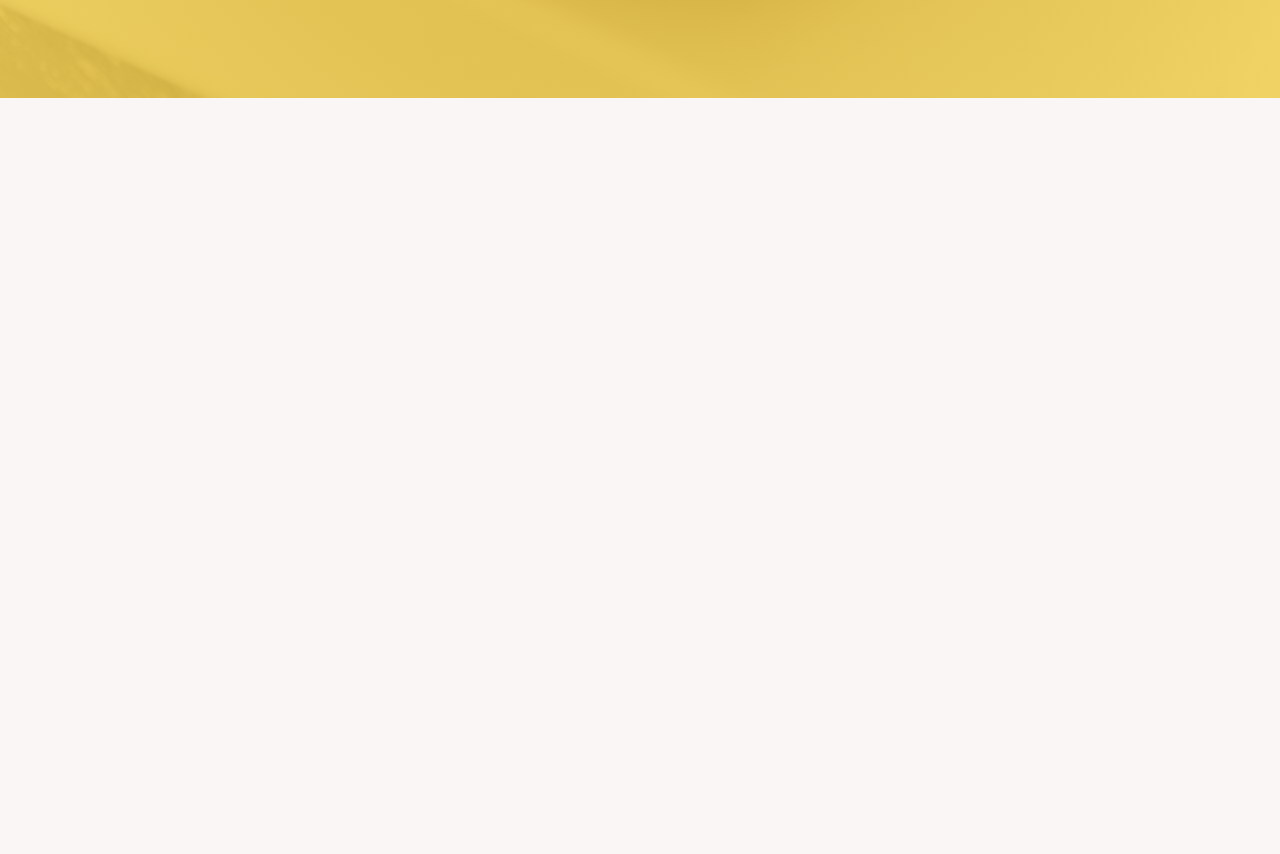
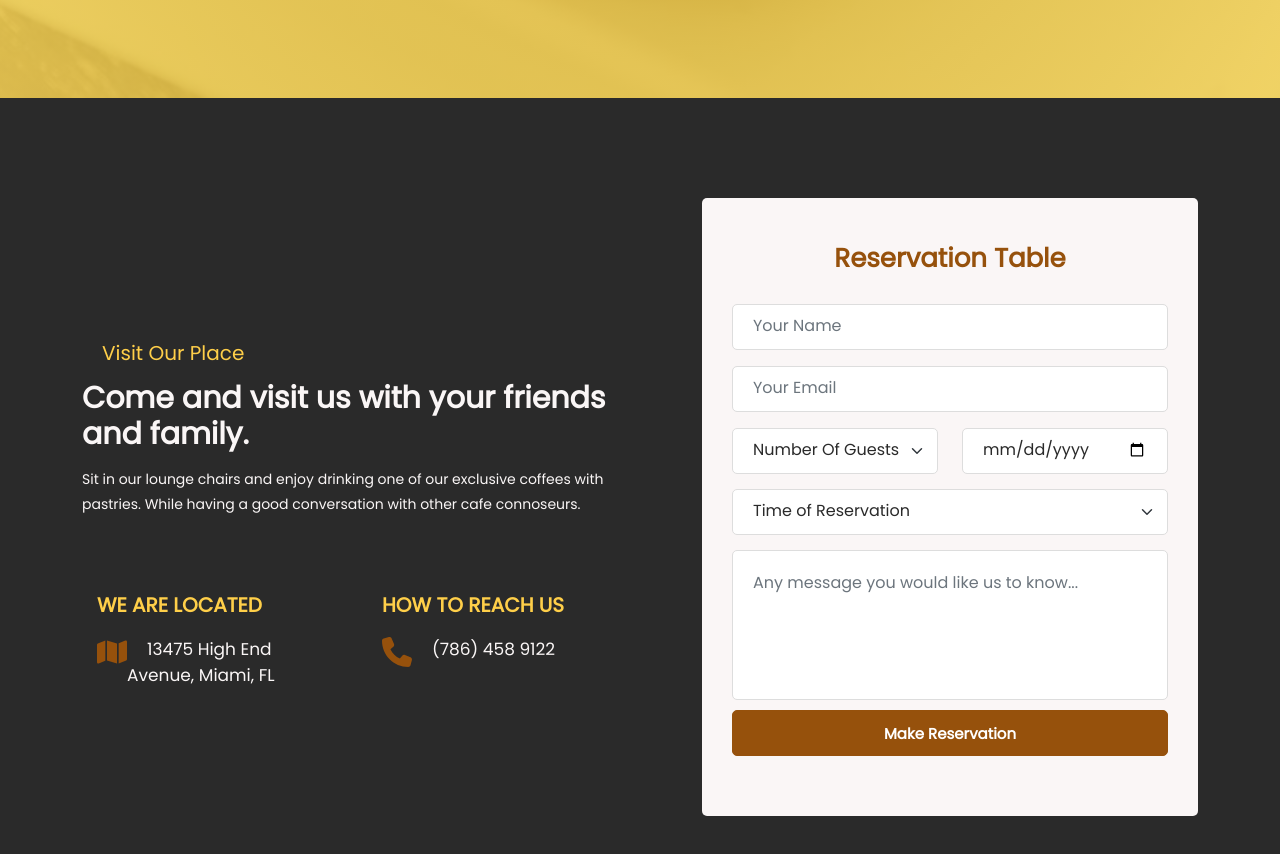
Before and after one commit to andresmgomez/cafeteria-landing-website, a React (Create React App) app: page / in a window 1280 px wide. Shown: the part 3260-4114 px from the top of the page. Before the commit the page ends 3358 px from the top, so only its background shows below. Built offline with nearby package versions, Linux system fonts and the light colour scheme.

Commit message:
Add contact's section structure and styles into React component

```diff
--- a/src/App.jsx
+++ b/src/App.jsx
@@ -3,6 +3,7 @@ import { HeaderComponent } from './components/Common/Header/Header';
 import { HeroComponent } from './components/Common/Hero/Hero';
 import { AboutComponent } from './components/About/About';
 import { PastriesComponent } from './components/Pastries/Pastries';
+import { ContactComponent } from './components/Common/Contact/Contact';
 
 function App() {
 	return (
@@ -13,6 +14,9 @@ function App() {
 				<AboutComponent />
 				<PastriesComponent />
 			</main>
+			<footer>
+				<ContactComponent />
+			</footer>
 		</>
 	);
 }
--- /dev/null
+++ b/src/components/common/Contact/Contact.jsx
@@ -0,0 +1,164 @@
+import { Container, Row, Col, Form, Button } from 'react-bootstrap';
+
+import { FontAwesomeIcon } from '@fortawesome/react-fontawesome';
+import { faMap } from '@fortawesome/free-solid-svg-icons';
+import { faPhone } from '@fortawesome/free-solid-svg-icons';
+
+import classes from './Contact.module.css';
+
+export function ContactComponent() {
+	return (
+		<section className={`${classes.contactArea}`}>
+			<Container>
+				<Row>
+					<Col lg={6} className='align-self-center'>
+						<div className={`${classes.contactSection}`}>
+							<h4>Visit Our Place</h4>
+							<h2>Come and visit us with your friends and family.</h2>
+							<p>
+								Sit in our lounge chairs and enjoy drinking one of our exclusive
+								coffees with pastries. While having a good conversation with
+								other cafe connoseurs.
+							</p>
+						</div>
+						<Row>
+							<Col lg={6}>
+								<div className={`${classes.placeLocation}`}>
+									<h4>We Are Located</h4>
+									<span>
+										<FontAwesomeIcon
+											icon={faMap}
+											className={`${classes.fontContacts}`}
+										/>
+										<a href='#location'>13475 High End Avenue, Miami, FL</a>
+									</span>
+								</div>
+							</Col>
+							<Col lg={6}>
+								<div className={`${classes.placePhone}`}>
+									<h4>How to Reach Us</h4>
+									<span>
+										<FontAwesomeIcon
+											icon={faPhone}
+											className={`${classes.fontContacts}`}
+										/>
+										<a href='#phone'>(786) 458 9122</a>
+									</span>
+								</div>
+							</Col>
+						</Row>
+					</Col>
+					<Col lg={6}>
+						<div className={`${classes.contactForm}`}>
+							<form>
+								<Row>
+									<Col lg={12}>
+										<h4>Reservation Table</h4>
+									</Col>
+									<fieldset>
+										<Col sm={12} col={12}>
+											<Form.Group className='mb-3'>
+												<Form.Control
+													name='customerName'
+													type='text'
+													placeholder='Your Name'
+												/>
+											</Form.Group>
+										</Col>
+										<Col sm={12} col={12}>
+											<Form.Group className='mb-3'>
+												<Form.Control
+													name='customerEmail'
+													type='email'
+													placeholder='Your Email'
+												/>
+											</Form.Group>
+										</Col>
+									</fieldset>
+									<fieldset>
+										<Col sm={12} lg={12}>
+											<Row>
+												<Col sm={12} lg={6}>
+													<Form.Select aria-label='Number of Guests'>
+														<option value='number-guests'>
+															Number Of Guests
+														</option>
+														<option name='1' value='1'>
+															1
+														</option>
+														<option name='2' value='2'>
+															2
+														</option>
+														<option name='3' value='3'>
+															3
+														</option>
+														<option name='4' value='4'>
+															4
+														</option>
+														<option name='5' value='5'>
+															5
+														</option>
+														<option name='6' value='6'>
+															6
+														</option>
+														<option name='7' value='7'>
+															7
+														</option>
+														<option name='8' value='8'>
+															8
+														</option>
+														<option name='9' value='9'>
+															9
+														</option>
+														<option name='10' value='10'>
+															10
+														</option>
+													</Form.Select>
+												</Col>
+												<Col sm={12} lg={6}>
+													<Form.Control
+														name='reservationDate'
+														type='date'
+														placeholder='dd/mm/yyy'
+													/>
+												</Col>
+											</Row>
+										</Col>
+									</fieldset>
+									<Col sm={12} lg={12}>
+										<Form.Select aria-label='Reservation Time'>
+											<option value='time'>Time of Reservation</option>
+											<option name='Breakfast' value='Breakfast'>
+												Breakfast
+											</option>
+											<option name='Lunch' value='Lunch'>
+												Lunch
+											</option>
+											<option name='Dinner' value='Dinner'>
+												Dinner
+											</option>
+										</Form.Select>
+									</Col>
+									<Col sm={12} lg={12}>
+										<Form.Control
+											as='textarea'
+											placeholder='Any message you would like us to know...'
+										/>
+									</Col>
+									<Col sm={12} lg={12}>
+										<Button
+											as='input'
+											type='submit'
+											value='Make Reservation'
+											bsPrefix={`${classes.contactButton}`}
+										/>
+									</Col>
+								</Row>
+							</form>
+						</div>
+					</Col>
+				</Row>
+			</Container>
+		</section>
+	);
+}
--- /dev/null
+++ b/src/components/common/Contact/Contact.module.css
@@ -0,0 +1,111 @@
+.contactArea {
+	padding: 100px 0;
+	background-color: #2a2a2a;
+	color: #faf6f6;
+}
+
+.contactSection {
+	max-width: 550px;
+	padding-bottom: 40px;
+}
+
+.contactSection h4 {
+	padding: 15px 0 15px 20px;
+	color: #ffcf49;
+	font-size: 20px;
+	font-weight: 500;
+}
+
+.contactSection h2 {
+	font-size: 30px;
+	font-weight: 700;
+}
+
+.contactSection p {
+	margin-top: 15px;
+	color: #faf6f6;
+}
+
+.placeLocation .fontContacts,
+.placePhone .fontContacts {
+	float: left;
+	width: 30px;
+	height: 30px;
+	padding-left: 15px;
+	color: #96510c;
+	border-radius: 5px;
+}
+
+.placeLocation h4,
+.placePhone h4 {
+	padding: 20px 15px;
+	color: #ffcf49;
+	font-size: 20px;
+	font-weight: 700;
+	text-transform: uppercase;
+}
+
+.placeLocation span a,
+.placePhone span a {
+	margin-left: 20px;
+	padding-top: 30px;
+	font-size: 17px;
+	color: #faf6f6;
+	transition: all 0.3s ease-in;
+}
+
+.contactForm {
+	margin-left: 50px;
+	padding: 45px 30px;
+	background-color: #faf6f6;
+	border-radius: 5px;
+}
+
+.contactForm h4 {
+	margin-bottom: 30px;
+	text-align: center;
+	color: #96510c;
+	font-size: 26px;
+	font-weight: 700;
+}
+
+.contactForm input,
+.contactForm textarea,
+.contactForm select {
+	margin-bottom: 15px;
+	padding-top: 3px;
+	padding-right: 20px;
+	padding-left: 20px;
+	width: 100%;
+	height: 46px;
+	background-color: #fff;
+	border: 1px solid #ddd;
+	color: #2a2a2a;
+	border-radius: 5px;
+	outline: none;
+	-webkit-appearance: none;
+	-moz-appearance: none;
+	appearance: none;
+}
+
+.contactForm textarea {
+	height: 150px;
+	resize: none;
+	padding: 20px;
+}
+
+.contactForm .contactButton {
+	margin-top: -5px;
+	padding: 12px 25px;
+	width: 100%;
+	font-size: 15px;
+	font-weight: 700;
+	background-color: #96510c;
+	border: 1px solid #96510c;
+	color: #fff;
+	transition: all 0.3s ease-in-out;
+}
+.contactForm .contactButton:hover {
+	cursor: pointer;
+	opacity: 0.9;
+}
```
